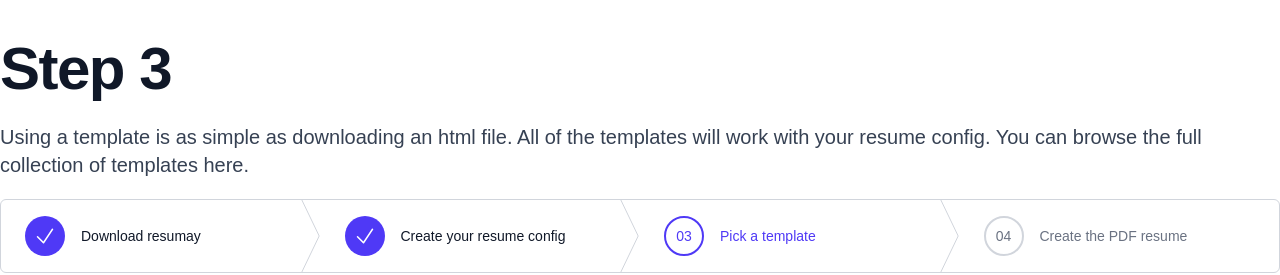
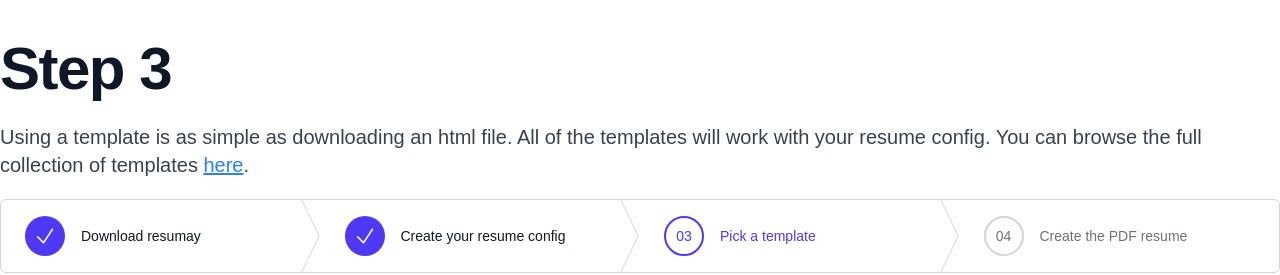
Before and after one commit to mark-pitblado/resumay, a Next.js app in the folder web/: page / in a window 1280 px wide. Shown: the part 2740-3015 px from the top of the page. Built offline with nearby package versions, Linux system fonts and the light colour scheme.

Commit message:
Added Link to Templates page from Step 3 in main page

```diff
--- a/web/components/showcase.tsx
+++ b/web/components/showcase.tsx
@@ -95,7 +95,7 @@
           <p className="text-xl mt-6 text-gray-700">
             Using a template is as simple as downloading an html file. All of
             the templates will work with your resume config. You can browse the
-            full collection of templates here.
+            full collection of templates <a href="/templates" className="text-blue-500 underline">here</a>.
           </p>
           <ProgressBar steps={steps} />
         </div>
```
